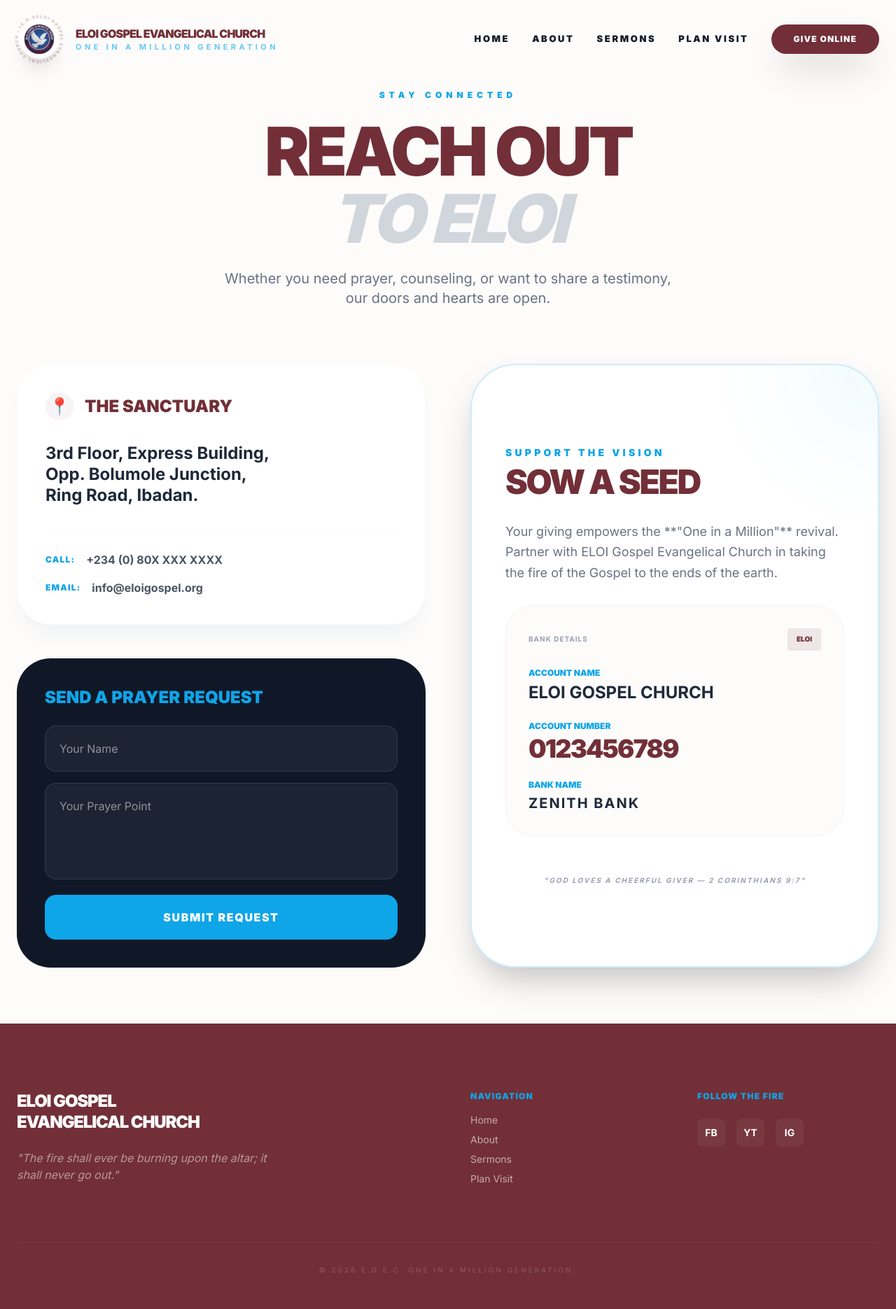
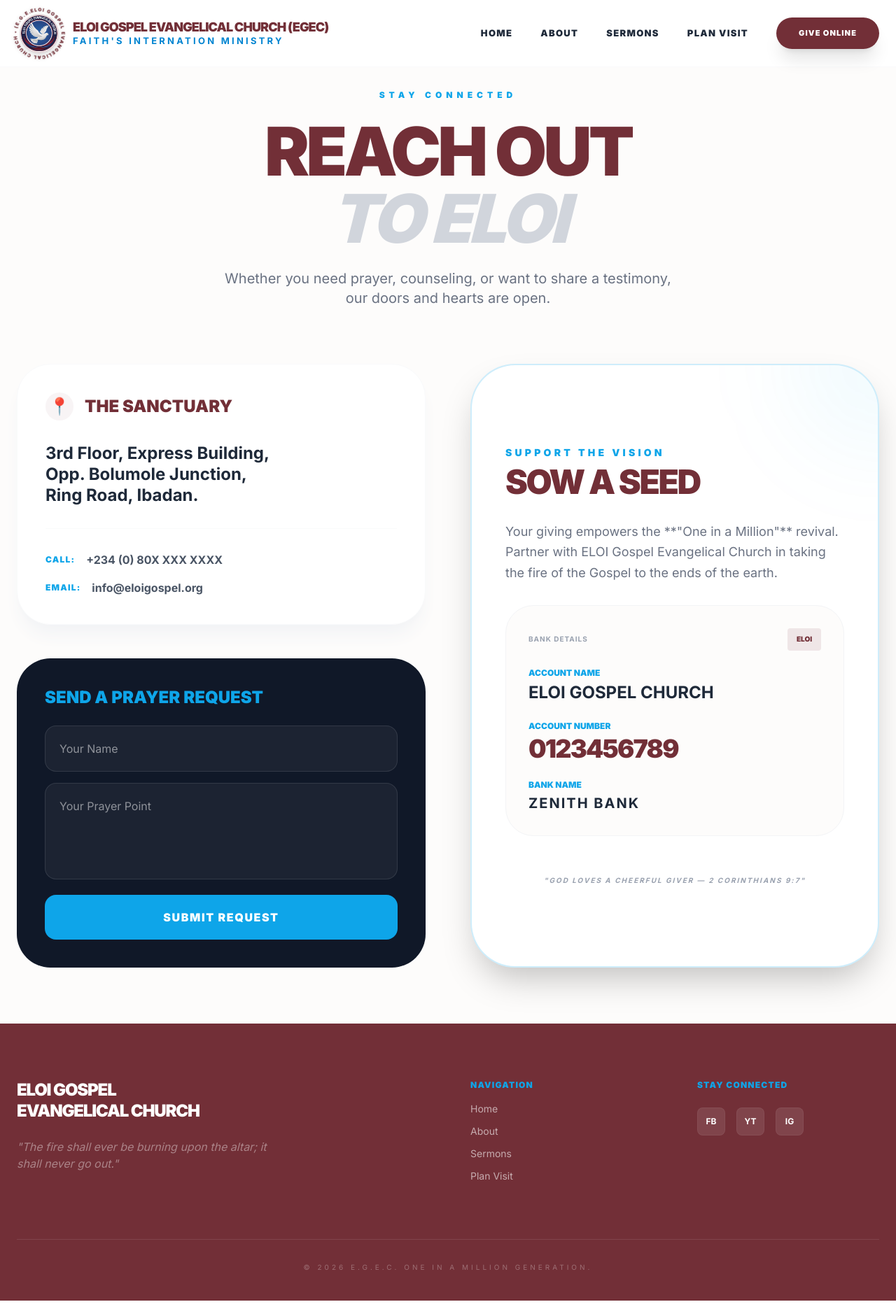
Before and after one commit to logic-boop/eloi-gospel-evangelical-church-web, a Next.js app: page /contact in a window 1280 px wide. Shown: the whole page at 70% size. Built offline with nearby package versions, Linux system fonts and the light colour scheme.

Commit message:
final update

```diff
--- a/app/layout.tsx
+++ b/app/layout.tsx
@@ -5,8 +5,6 @@ import Link from 'next/link';
 import { useState, useEffect } from 'react';
 import { usePathname } from 'next/navigation';
 
-// Note: For SEO, Next.js prefers metadata in Server Components.
-// This title will work for the browser tab.
 export default function RootLayout({ children }: { children: React.ReactNode }) {
   const [isOpen, setIsOpen] = useState(false);
   const [isGiveModalOpen, setIsGiveModalOpen] = useState(false);
@@ -14,20 +12,22 @@ export default function RootLayout({ children }: { children: React.ReactNode })
   const [copied, setCopied] = useState(false);
   const pathname = usePathname();
 
+  // Update Page Title
   useEffect(() => {
     document.title = "Eloi Gospel Evangelical Church | One in a Million";
   }, []);
 
+  // Close mobile menu when page changes
   useEffect(() => setIsOpen(false), [pathname]);
 
+  // Handle Scroll Effect - Enhanced for ultra-transparency
   useEffect(() => {
-    const handleScroll = () => setScrolled(window.scrollY > 30);
+    const handleScroll = () => setScrolled(window.scrollY > 20);
     window.addEventListener('scroll', handleScroll, { passive: true });
     return () => window.removeEventListener('scroll', handleScroll);
   }, []);
 
   const copyToClipboard = () => {
-    // Replace with your actual Church Zenith Bank Account
     navigator.clipboard.writeText("0123456789");
     setCopied(true);
     setTimeout(() => setCopied(false), 2000);
@@ -43,95 +43,134 @@ export default function RootLayout({ children }: { children: React.ReactNode })
   return (
     <html lang="en" className="scroll-smooth">
       <head>
-        <title>Eloi Gospel Evangelical Church | E.G.E.C</title>
-        <meta name="description" content="Official portal for Eloi Gospel Evangelical Church. A One in a Million Generation raised for the last day revival." />
         <link rel="icon" href="/church-logo2.png" />
+        <meta name="viewport" content="width=device-width, initial-scale=1, maximum-scale=1" />
       </head>
-      <body className="bg-[#FCFBFA] selection:bg-wine selection:text-white overflow-x-hidden antialiased">
+      <body className="bg-[#FCFBFA] text-gray-900 selection:bg-wine selection:text-white antialiased">
 
-        {/* HEADER SECTION */}
+        {/* --- REFINED HEADER SECTION --- */}
         <header
-          className={`fixed top-0 w-full z-[100] transition-all duration-[800ms] ease-in-out ${scrolled
-            ? 'bg-white/80 backdrop-blur-xl h-20 shadow-[0_10px_40px_rgba(0,0,0,0.04)] border-b border-gray-100'
-            : 'bg-transparent h-28 border-transparent'
+          className={`fixed top-0 w-full z-[100] transition-all duration-700 ease-[cubic-bezier(0.23,1,0.32,1)] ${scrolled
+            ? 'bg-white/5 backdrop-blur-md h-20 border-b border-white/10 shadow-none'
+            : 'bg-white h-24 border-b border-gray-50 shadow-none'
             }`}
         >
           <div className="max-w-7xl mx-auto px-6 h-full flex items-center justify-between">
-            <Link href="/" className="flex items-center gap-5 group/logo z-[110]">
-              <div className="relative w-16 h-16 flex items-center justify-center">
-                <div className={`absolute inset-[-8px] animate-[spin_25s_linear_infinite] opacity-30 group-hover/logo:opacity-100 group-hover/logo:scale-110 transition-all duration-700`}>
-                  <svg viewBox="0 0 100 100" className="w-full h-full">
+
+            {/* Logo & Rotating Text */}
+            <Link href="/" className="flex items-center gap-4 group z-[110]">
+              <div className="relative w-16 h-16 flex items-center justify-center transition-transform duration-500 group-hover:scale-105">
+                <div className="absolute inset-[-10px] animate-[spin_30s_linear_infinite] opacity-100">
+                  <svg viewBox="0 0 100 100" className="w-full h-full drop-shadow-sm">
                     <path id="headerPath" d="M 50, 50 m -38, 0 a 38,38 0 1,1 76,0 a 38,38 0 1,1 -76,0" fill="none" />
-                    <text className="fill-wine font-black text-[7px] uppercase tracking-[0.3em]">
+                    <text className={`font-black text-[7.8px] uppercase tracking-[0.2em] transition-colors duration-500 ${scrolled ? 'fill-wine/60' : 'fill-wine'}`}>
                       <textPath href="#headerPath">ELOI GOSPEL EVANGELICAL CHURCH • (E.G.E.C)</textPath>
                     </text>
                   </svg>
                 </div>
-                <div className="relative w-14 h-14 rounded-full border-[1px] border-white shadow-xl overflow-hidden bg-white transition-all duration-500">
-                  <Image src="/church-logo2.png" alt="EGEC Logo" fill className="object-contain p-1.5" />
+                <div className="relative w-14 h-14 rounded-full border-2 border-wine/20 shadow-md overflow-hidden bg-white">
+                  {/* FIXED: Added 'sizes' prop to remove Dev Tool warning */}
+                  <Image src="/church-logo2.png" alt="EGEC Logo" fill sizes="62px" className="object-contain " />
                 </div>
               </div>
-              <div className="hidden lg:flex flex-col">
-                <span className="font-black text-base text-wine tracking-tighter uppercase leading-none">ELOI GOSPEL EVANGELICAL CHURCH</span>
-                <span className="font-bold text-sky-500/60 text-[11px] tracking-[0.4em] uppercase leading-none mt-1.5">One In A Million Generation</span>
+
+              {/* Church Name - Hidden at 1140px and below */}
+              <div className="hidden min-[1141px]:flex flex-col">
+                <span className={`font-black text-lg tracking-tighter uppercase leading-none transition-colors duration-500 ${scrolled ? 'text-wine/80' : 'text-wine'}`}>
+                  ELOI GOSPEL EVANGELICAL CHURCH (EGEC)
+                </span>
+                <span className={`font-bold text-[13px] tracking-[0.25em] uppercase leading-none mt-1 transition-colors duration-500 ${scrolled ? 'text-sky-500' : 'text-sky-600'}`}>
+                  FAITH'S INTERNATION MINISTRY
+                </span>
               </div>
             </Link>
 
-            <nav className="hidden md:flex items-center gap-8">
+            {/* Desktop Navigation */}
+            <nav className="hidden md:flex items-center gap-10">
               {navLinks.map((link) => (
-                <Link key={link.name} href={link.href} className={`relative text-[13px] font-black uppercase tracking-[0.2em] transition-all duration-500 group/link ${pathname === link.href ? 'text-wine' : 'text-white-500 hover:text-wine'}`}>
-                  {link.name}
-                  <span className={`absolute -bottom-2 left-0 h-[2px] bg-sky rounded-full transition-all duration-[600ms] ease-out ${pathname === link.href ? 'w-full' : 'w-0 group-hover/link:w-full'}`}></span>
+                <Link
+                  key={link.name}
+                  href={link.href}
+                  className={`group relative text-[13px] font-black uppercase tracking-widest transition-all duration-300 ${pathname === link.href ? 'text-wine' : 'text-gray-800'
+                    }`}
+                >
+                  <span className="relative z-10 transition-transform duration-500 block group-hover:-translate-y-1.5 group-hover:text-wine">
+                    {link.name}
+                  </span>
+                  <span className={`absolute -bottom-1 left-0 h-[3px] bg-sky rounded-full transition-all duration-500 ease-out ${pathname === link.href ? 'w-full' : 'w-0 group-hover:w-full'
+                    }`}></span>
                 </Link>
               ))}
-              <button onClick={() => setIsGiveModalOpen(true)} className="bg-wine text-white px-8 py-3 rounded-full text-[12px] font-black uppercase tracking-widest shadow-2xl transition-all duration-500 hover:bg-sky hover:scale-105 active:scale-95">
-                Give Online
+              <button
+                onClick={() => setIsGiveModalOpen(true)}
+                className="relative overflow-hidden bg-wine text-white px-8 py-3.5 rounded-full text-[11px] font-black uppercase tracking-widest shadow-xl transition-all duration-500 hover:bg-sky hover:scale-105 group"
+              >
+                <span className="relative z-10">Give Online</span>
+                <div className="absolute inset-0 bg-white/20 -translate-x-full transition-transform duration-700 group-hover:translate-x-0"></div>
               </button>
             </nav>
 
-            <button onClick={() => setIsOpen(!isOpen)} className="md:hidden relative w-12 h-12 flex flex-col items-center justify-center z-[110] bg-white shadow-lg rounded-xl">
-              <span className={`w-6 h-[2px] bg-wine transition-all ${isOpen ? 'rotate-45 translate-y-[2px]' : '-translate-y-1'}`}></span>
-              <span className={`w-6 h-[2px] bg-wine mt-1 transition-all ${isOpen ? '-rotate-45 -translate-y-[4px]' : 'translate-y-1'}`}></span>
+            {/* Mobile Toggle */}
+            <button
+              onClick={() => setIsOpen(!isOpen)}
+              className="md:hidden w-12 h-12 flex flex-col items-center justify-center z-[110] bg-gray-50/50 backdrop-blur-md rounded-xl border border-gray-200"
+            >
+              <span className={`w-6 h-[2.5px] bg-wine transition-all duration-500 ${isOpen ? 'rotate-45 translate-y-[2.5px]' : '-translate-y-1'}`}></span>
+              <span className={`w-6 h-[2.5px] bg-wine mt-1 transition-all duration-500 ${isOpen ? '-rotate-45 -translate-y-[4px]' : 'translate-y-1'}`}></span>
             </button>
           </div>
         </header>
 
-        {/* MOBILE MENU */}
-        <div className={`fixed inset-0 z-[90] md:hidden transition-all duration-700 ${isOpen ? 'visible opacity-100' : 'invisible opacity-0'}`}>
-          <div className="absolute inset-0 bg-wine/20 backdrop-blur-md" onClick={() => setIsOpen(false)}></div>
-          <nav className={`absolute top-0 left-0 w-full bg-white shadow-2xl rounded-b-[3rem] px-8 pt-36 pb-16 transition-transform duration-700 ${isOpen ? 'translate-y-0' : '-translate-y-full'}`}>
+        {/* --- MOBILE MENU WITH SYMMETRICAL UNDISPLAY --- */}
+        <div className={`fixed inset-0 z-[90] md:hidden transition-all duration-700 ${isOpen ? 'visible' : 'invisible'}`}>
+          <div
+            className={`absolute inset-0 bg-wine/20 backdrop-blur-3xl transition-opacity duration-700 ${isOpen ? 'opacity-100' : 'opacity-0'}`}
+            onClick={() => setIsOpen(false)}
+          ></div>
+          <nav className={`absolute top-0 left-0 w-full bg-white shadow-2xl px-10 pt-28 pb-12 transition-all duration-700 ease-[cubic-bezier(0.16,1,0.3,1)] ${isOpen ? 'translate-y-0 opacity-100' : '-translate-y-full opacity-0'}`}>
             <div className="flex flex-col gap-6">
-              {navLinks.map((link) => (
-                <Link key={link.name} href={link.href} className={`text-4xl font-black uppercase tracking-tighter ${pathname === link.href ? 'text-wine' : 'text-gray-300'}`}>
+              {navLinks.map((link, i) => (
+                <Link
+                  key={link.name}
+                  href={link.href}
+                  /* FIXED: Delay set to 0ms on close for clean exit */
+                  style={{ transitionDelay: isOpen ? `${i * 100}ms` : '0ms' }}
+                  className={`text-3xl font-black uppercase tracking-tight transition-all duration-700 ${isOpen ? 'translate-x-0 opacity-100' : '-translate-x-10 opacity-0'} ${pathname === link.href ? 'text-wine' : 'text-gray-900 hover:text-wine'}`}
+                >
                   {link.name}
                 </Link>
               ))}
-              <button onClick={() => { setIsOpen(false); setIsGiveModalOpen(true); }} className="mt-4 bg-sky text-white py-6 rounded-2xl font-black uppercase tracking-widest text-xs">
+              <button
+                onClick={() => { setIsOpen(false); setIsGiveModalOpen(true); }}
+                /* FIXED: Delay set to 0ms on close for clean exit */
+                style={{ transitionDelay: isOpen ? '400ms' : '0ms' }}
+                className={`bg-sky text-white py-5 rounded-3xl font-black uppercase tracking-widest text-xs shadow-2xl transition-all duration-700 ${isOpen ? 'translate-y-0 opacity-100' : 'translate-y-10 opacity-0'}`}
+              >
                 Sow a Seed
               </button>
             </div>
           </nav>
         </div>
 
-        {/* GIVE MODAL */}
+        {/* --- GIVE MODAL --- */}
         {isGiveModalOpen && (
           <div className="fixed inset-0 z-[200] flex items-center justify-center px-6">
-            <div className="absolute inset-0 bg-wine/60 backdrop-blur-md" onClick={() => setIsGiveModalOpen(false)} />
-            <div className="relative bg-white w-full max-w-lg rounded-[2.5rem] p-10 shadow-2xl animate-modalUp">
-              <button onClick={() => setIsGiveModalOpen(false)} className="absolute top-8 right-8 text-gray-300 hover:text-wine font-black text-xs">✕ CLOSE</button>
-              <div className="text-center space-y-6">
+            <div className="absolute inset-0 bg-wine/90 backdrop-blur-xl animate-fadeIn" onClick={() => setIsGiveModalOpen(false)} />
+            <div className="relative bg-white w-full max-w-lg rounded-[3.5rem] p-12 shadow-2xl animate-premiumUp">
+              <button onClick={() => setIsGiveModalOpen(false)} className="absolute top-10 right-10 text-gray-400 font-bold text-[10px] tracking-widest hover:text-wine uppercase">✕ Close</button>
+              <div className="text-center space-y-8">
                 <h3 className="text-3xl font-black text-wine uppercase tracking-tight">Prophetic Giving</h3>
-                <div className="bg-gray-50 p-8 rounded-3xl border border-gray-100 space-y-4">
+                <div className="bg-gray-50 p-10 rounded-[2.5rem] border border-gray-100 space-y-4">
                   <div>
-                    <p className="text-sky font-bold text-[10px] uppercase tracking-widest">Zenith Bank Account</p>
-                    <p className="text-3xl font-black text-wine">0123456789</p>
+                    <p className="text-sky font-black text-[10px] uppercase tracking-widest mb-1">Zenith Bank</p>
+                    <p className="text-4xl font-black text-wine tracking-tighter">0123456789</p>
                   </div>
                   <div>
-                    <p className="text-sky font-bold text-[10px] uppercase tracking-widest">Account Name</p>
-                    <p className="text-sm font-bold text-gray-600 uppercase">ELOI GOSPEL EVANGELICAL CHURCH</p>
+                    <p className="text-sky font-black text-[10px] uppercase tracking-widest mb-1">Account Name</p>
+                    <p className="text-sm font-bold text-gray-500 uppercase tracking-widest">ELOI GOSPEL EVANGELICAL CHURCH</p>
                   </div>
                 </div>
-                <button onClick={copyToClipboard} className={`w-full py-5 rounded-xl font-black uppercase tracking-widest text-[10px] transition-all ${copied ? 'bg-sky text-white' : 'bg-wine text-white'}`}>
+                <button onClick={copyToClipboard} className={`w-full py-6 rounded-2xl font-black uppercase tracking-widest text-[11px] transition-all duration-500 shadow-xl ${copied ? 'bg-green-500 scale-95' : 'bg-wine hover:bg-sky'} text-white`}>
                   {copied ? '✓ Account Copied' : 'Copy Account Number'}
                 </button>
               </div>
@@ -139,51 +178,52 @@ export default function RootLayout({ children }: { children: React.ReactNode })
           </div>
         )}
 
-        <div className="min-h-screen">
+        <main className="min-h-screen">
           {children}
-        </div>
+        </main>
 
-        {/* FOOTER */}
-        <footer className="bg-wine pt-24 pb-12 text-white px-6">
+        <footer className="bg-wine pt-20 pb-10 text-white px-6">
           <div className="max-w-7xl mx-auto grid grid-cols-1 md:grid-cols-4 gap-16">
             <div className="md:col-span-2 space-y-6">
               <h3 className="text-2xl font-black tracking-tighter uppercase leading-tight">ELOI GOSPEL <br /> EVANGELICAL CHURCH</h3>
-              <p className="text-white/50 font-light max-w-sm italic">"The fire shall ever be burning upon the altar; it shall never go out."</p>
+              <p className="text-white/40 font-light max-w-sm italic">"The fire shall ever be burning upon the altar; it shall never go out."</p>
             </div>
             <div className="space-y-4">
               <h4 className="text-sky font-black uppercase text-xs tracking-widest">Navigation</h4>
-              <ul className="space-y-2 text-white/60 text-sm">
+              <ul className="space-y-3 text-white/60 text-sm">
                 {navLinks.map(link => (
-                  <li key={link.name}><Link href={link.href} className="hover:text-white transition-colors">{link.name}</Link></li>
+                  <li key={link.name}><Link href={link.href} className="hover:text-sky transition-colors">{link.name}</Link></li>
                 ))}
               </ul>
             </div>
             <div className="space-y-6">
-              <h4 className="text-sky font-black uppercase text-xs tracking-widest">Follow the Fire</h4>
+              <h4 className="text-sky font-black uppercase text-xs tracking-widest">Stay Connected</h4>
               <div className="flex gap-4">
-                {/* Replace # with your actual links */}
-                <a href="https://facebook.com" target="_blank" className="w-10 h-10 bg-white/5 rounded-lg flex items-center justify-center hover:bg-sky transition-all cursor-pointer">
-                  <span className="font-bold text-sm">FB</span>
-                </a>
-                <a href="https://youtube.com" target="_blank" className="w-10 h-10 bg-white/5 rounded-lg flex items-center justify-center hover:bg-sky transition-all cursor-pointer">
-                  <span className="font-bold text-sm">YT</span>
-                </a>
-                <a href="https://instagram.com" target="_blank" className="w-10 h-10 bg-white/5 rounded-lg flex items-center justify-center hover:bg-sky transition-all cursor-pointer">
-                  <span className="font-bold text-sm">IG</span>
-                </a>
+                {['FB', 'YT', 'IG'].map((p) => (
+                  <div key={p} className="w-10 h-10 bg-white/10 rounded-lg flex items-center justify-center hover:bg-sky hover:scale-110 transition-all cursor-pointer border border-white/5">
+                    <span className="font-bold text-xs">{p}</span>
+                  </div>
+                ))}
               </div>
             </div>
           </div>
-          <div className="max-w-7xl mx-auto mt-20 pt-8 border-t border-white/5 text-center">
-            <p className="text-[10px] text-white/20 uppercase tracking-[0.3em]">© {new Date().getFullYear()} E.G.E.C. One In A Million Generation.</p>
+          <div className="max-w-7xl mx-auto mt-20 pt-8 border-t border-white/10 text-center">
+            <p className="text-[10px] text-white/30 uppercase tracking-[0.4em]">© {new Date().getFullYear()} E.G.E.C. One In A Million Generation.</p>
           </div>
         </footer>
 
         <style jsx global>{`
-          @import url('https://fonts.googleapis.com/css2?family=Inter:wght@400;700;900&display=swap');
+          @import url('https://fonts.googleapis.com/css2?family=Inter:wght@400;600;700;900&display=swap');
           body { font-family: 'Inter', sans-serif; }
-          @keyframes modalUp { from { opacity: 0; transform: translateY(20px); } to { opacity: 1; transform: translateY(0); } }
-          .animate-modalUp { animation: modalUp 0.5s ease-out forwards; }
+
+          @keyframes premiumUp {
+            from { opacity: 0; transform: scale(0.95) translateY(50px); filter: blur(10px); }
+            to { opacity: 1; transform: scale(1) translateY(0); filter: blur(0); }
+          }
+          @keyframes fadeIn { from { opacity: 0; } to { opacity: 1; } }
+
+          .animate-premiumUp { animation: premiumUp 0.8s cubic-bezier(0.16, 1, 0.3, 1) forwards; }
+          .animate-fadeIn { animation: fadeIn 0.8s ease forwards; }
         `}</style>
       </body>
     </html>
--- a/app/page.tsx
+++ b/app/page.tsx
@@ -38,6 +38,9 @@ export default function HomePage() {
               <div className="absolute inset-0 border border-white/10 rounded-full"></div>
               <h2 className="text-white font-bold text-lg md:text-3xl tracking-[0.15em] uppercase">
                 Eloi Gospel Evangelical Church
+              </h2>
+              <h2 className="text-sky font-bold text-lg md:text-2xl tracking-[0.15em] uppercase">
+                FAITH'S INTERNATIONAL MINISTRY
               </h2>
             </div>
           </div>
```
